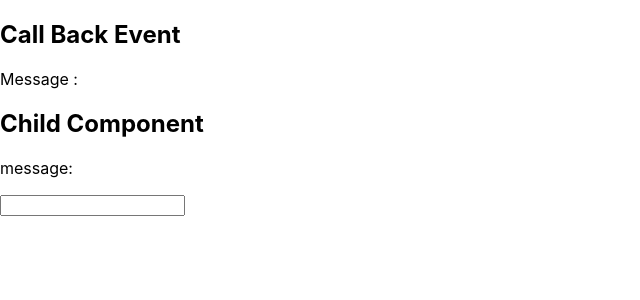
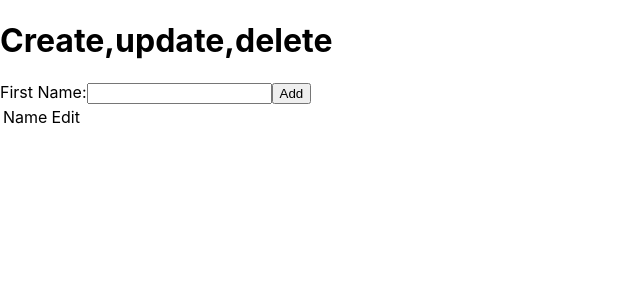
Before and after one commit to pravin-09/ReactJsCodekul, a React (Create React App) app: page / in a window 1280 px wide. Shown: the top 300 px of the page, without its empty margins (0-640 px from the left). Built offline with nearby package versions, Linux system fonts and the light colour scheme.

Commit message:
crud operation

```diff
--- a/src/CallBcakEvent.js
+++ b/src/CallBcakEvent.js
@@ -22,7 +22,7 @@ function ChildComponent({ message, onInputChange }) {
     <div>
       <h2>Child Component</h2>
       <p>message:{message}</p>
-      <input type="text" onChange={onInputChange} />
+      <input type="text"  onChange={onInputChange}/>
     </div>
   );
 }
--- /dev/null
+++ b/src/Edit.js
@@ -0,0 +1,85 @@
+import React, { useState } from "react";
+
+function About() {
+  const [names, setName] = useState([]);
+  const [newName, setNewName] = useState("");
+  const [editIndex, setEditIndex] = useState(-1);
+
+  const handleInputChange = (event) => {
+    setNewName(event.target.value);
+  };
+
+  const handleSubmit = (event) => {
+    event.preventDefault();
+    if (editIndex > -1) {
+      let temp = [...names];
+      temp[editIndex] = newName;
+      setName(temp);
+    } else {
+      setName([...names, newName]);
+    }
+    setNewName("");
+    setEditIndex(-1);
+  };
+  const handleEdit = (index) => {
+    setEditIndex(index);
+    setNewName(names[index]);
+  };
+  const deleteUser=(index)=>{
+    let temp=[...names]
+    temp.splice(index,1)
+    setName(temp)
+}
+
+
+
+  return (
+    <div>
+      <h1>Create,update,delete</h1>
+      <form onSubmit={handleSubmit}>
+        First Name:
+        <input type="text" value={newName} onChange={handleInputChange} />
+        {editIndex > -1 ? (
+          <button type="submit">Save</button>
+        ) : (
+          <button type="submit">Add</button>
+        )}
+      </form>
+      <table>
+        <tbody>
+          <tr>
+            <td>Name</td>
+            <td>Edit</td>
+          </tr>
+          {names.map((name, index) => (
+            <tr key={index}>
+              <td>
+                {editIndex === index ? (
+                  <input
+                    type="text"
+                    value={newName}
+                    onChange={handleInputChange}
+                  />
+                ) : (
+                  name
+                )}
+              </td>
+              <td>
+                {editIndex === index ? (
+                  <button type="submit">edit</button>
+                ) : (
+                  <button type="button" onClick={() => handleEdit(index)}>
+                    edit
+                  </button>
+                )}
+                <button type="button" onClick={()=>deleteUser(index)}>Del</button>
+
+              </td>
+            </tr>
+          ))}
+        </tbody>
+      </table>
+    </div>
+  );
+}
+export default About;
--- a/src/index.js
+++ b/src/index.js
@@ -8,14 +8,17 @@ import ClassIncDec from './incdecclass';
 import ReadInput from './Readinput';
 import TableInput from './TableInput';
 import DisplayData from './DisplayData';
+
 import ComponentLifeCycle from './ComponentLifeCycle';
 import UseEffectDemo from './UseEffectDemo';
 import CallBackEvent from './CallBcakEvent';
-
+import Task from './Edit';
+import Edit from './Edit';
+import About from './Edit';
 const root = ReactDOM.createRoot(document.getElementById('root'));
  root.render(
   <React.StrictMode>
-  <CallBackEvent/>
+  <About/>
 
   </React.StrictMode>
 );
```
